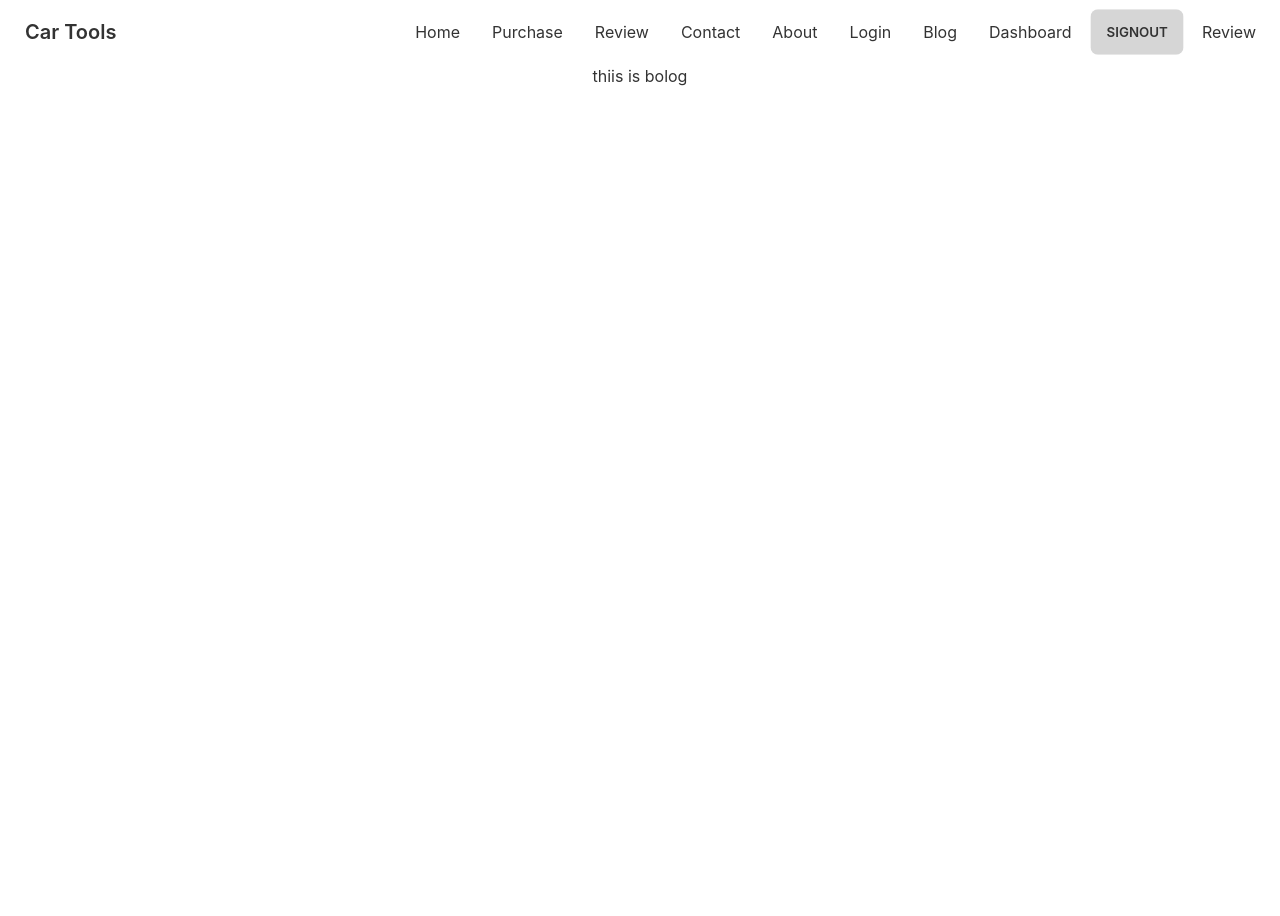
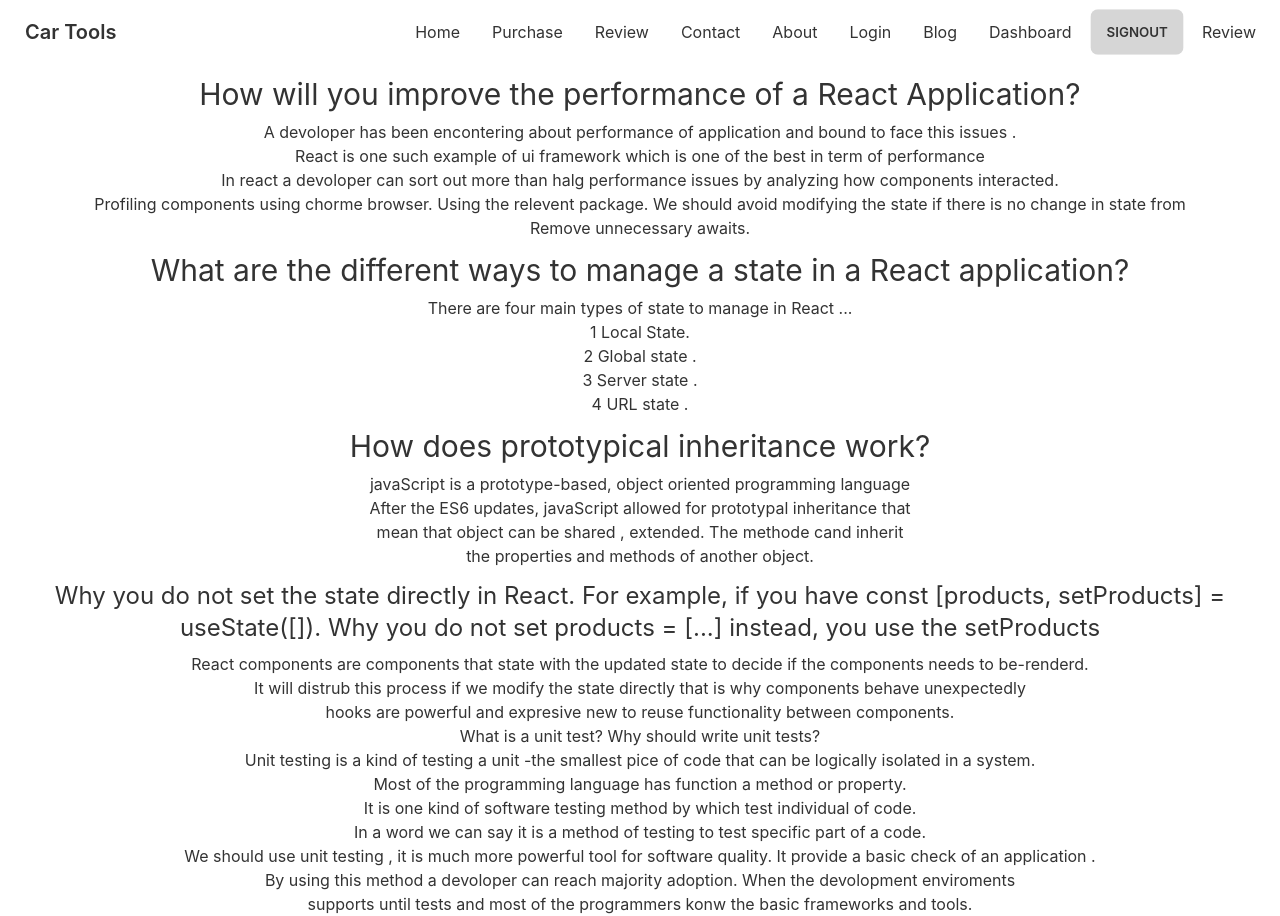
Before and after one commit to Afridi-AD/manufacture-website-client, a React (Create React App) app: page /blog in a window 1280 px wide. Before the commit the page ends 800 px from the top, so only its background shows below. Built offline with nearby package versions, Linux system fonts and the light colour scheme; no server answers; sample sign-in values are in the browser's storage.

Commit message:
404 page update

```diff
--- a/src/App.js
+++ b/src/App.js
@@ -15,6 +15,7 @@ import Navber from './Pages/Shared/Navber';
 import { ToastContainer,  } from 'react-toastify';
 import 'react-toastify/dist/ReactToastify.css';
 import Blog from './Pages/Blog/Blog';
+import NotFound from './Pages/NotFound/NotFound';
 
 
 function App() {
@@ -40,6 +41,7 @@ function App() {
             <Route path='myOrder' element= {<Myorders></Myorders>}></Route>
           </Route>
           <Route path='/blog' element ={<Blog></Blog>}></Route>
+          <Route path='*' element={<NotFound></NotFound>}></Route>
      </Routes>
      <ToastContainer />
     </div>
--- a/src/Pages/Blog/Blog.js
+++ b/src/Pages/Blog/Blog.js
@@ -3,7 +3,48 @@ import React from 'react';
 const Blog = () => {
     return (
         <div>
-            <h1>thiis is bolog</h1>
+            <h1 className='text-3xl mb-2 mt-3'>How will you improve the performance of a React Application?</h1>
+            <p>A devoloper has been encontering about performance of application and bound to face this issues . <br />
+                 React is one such example of ui framework which is one of the best in term of performance <br />
+                In react a devoloper can sort out more than halg performance issues by analyzing how components interacted. <br />
+                Profiling components using chorme browser.
+                Using the relevent package. We should avoid modifying the state if there is no change in state from <div className="br"></div>
+                Remove unnecessary awaits.
+                  </p>
+                  <h1 className='text-3xl mb-2 mt-3'>What are the different ways to manage a state in a React application?</h1>
+                  <p>There are four main types of state to manage in React ... <br />
+                      1 Local State. <br />
+                      2 Global state .<br />
+                      3 Server state .<br />
+                      4 URL state .
+
+                  </p>
+
+                  <h1 className='text-3xl mb-2 mt-3'>
+                  How does prototypical inheritance work?
+                  </h1>
+                  <p>javaScript is a prototype-based, object oriented programming language <br />
+                      After the ES6 updates, javaScript allowed for prototypal inheritance that <br />
+                      mean that object can be shared , extended.
+                      The methode cand inherit <br /> the properties and methods of another object. <br />
+
+                  </p>
+
+                  <h1 className='text-2xl mb-2 mt-3'> Why you do not set the state directly in React. For example, if you have const [products, setProducts] = useState([]). Why you do not set products = [...] instead, you use the setProducts</h1>
+                  <p> React components are components that state with the updated state to decide if the components needs to be-renderd. <br />
+                   It will distrub this process if we modify the state directly that is why components behave unexpectedly <br />
+                      hooks are powerful and expresive new to reuse functionality between components. <br />
+                  </p>
+
+                  <h1>What is a unit test? Why should write unit tests?</h1>
+                  <p>Unit testing is a kind of testing a unit -the smallest pice of code that can be logically isolated in a system. <br /> Most of the programming language has function a method or property. <br />
+                      It is one kind of software testing method by which test individual of code. <br />
+                       In a word we can say it is  a method of testing to test specific part of a code. <br />
+                       We should use unit testing , it is much more powerful tool for software quality. It provide a basic check of an application . <br /> By using this method a devoloper can reach majority adoption.
+                       When the devolopment enviroments  <br />supports until tests and most of the programmers konw the basic frameworks and tools.
+
+                  </p>
+
         </div>
     );
 };
--- a/src/Pages/Home/CustomerReview.js
+++ b/src/Pages/Home/CustomerReview.js
@@ -1,4 +1,5 @@
 import React from 'react';
+import Review from './Review';
 
 const CustomerReview = () => {
     return (
--- /dev/null
+++ b/src/Pages/NotFound/NotFound.js
@@ -0,0 +1,17 @@
+import React from 'react';
+
+const NotFound = () => {
+    return (
+     <div className='items-center'>
+            <div className="card w-96 bg-base-100 shadow-xl">
+  <div class="card-body">
+    <h2 class="card-title font-4xl text-red-600">No Page Available !!!</h2>
+
+  </div>
+  <figure><img src="https://i.ibb.co/9nFGqfw/404.png" alt="Shoes" /></figure>
+</div>
+     </div>
+    );
+};
+
+export default NotFound;
--- a/src/Pages/Purchase/BuyProduct.js
+++ b/src/Pages/Purchase/BuyProduct.js
@@ -1,7 +1,7 @@
 import React from 'react';
 
 const BuyProduct = ({buy,setOrder}) => {
-    const {name,available,minimum,perUnit,img,description} =buy
+    const {name,available,minimum,perUnit,img,description} =buy;
     return (
         <div class=" card w-96 bg-base-100 shadow-xl">
         <figure class="px-10 pt-10">
--- a/src/Pages/Purchase/Purchase.js
+++ b/src/Pages/Purchase/Purchase.js
@@ -1,15 +1,20 @@
 import React, { useEffect, useState } from 'react';
+import { useQuery } from 'react-query';
+import Spinner from '../Shared/Spinner';
 import BuyProduct from './BuyProduct';
 import PurchaseModal from './PurchaseModal';
 
 const Purchase = () => {
-    const [buys, setBuy] = useState([]);
+
     const [order,setOrder] =useState(null);
-    useEffect(() => {
-        fetch('http://localhost:5000/products')
+
+    const {data :buys,isLoading} = useQuery('product', ()=>fetch('http://localhost:5000/products')
             .then(res => res.json())
-            .then(data => setBuy(data));
-    }, [])
+            )
+            if(isLoading){
+              return <Spinner></Spinner>
+            }
+
     return (
         <div >
             <div className='grid grid-cols-1 lg:grid-cols-3 gap-5'>
--- a/src/Pages/Purchase/PurchaseModal.js
+++ b/src/Pages/Purchase/PurchaseModal.js
@@ -31,7 +31,7 @@ const PurchaseModal = ({order,setOrder}) => {
         toast(`Order is set ,${name}`)
       }
       else{
-        toast(`You already have an order ,${name}`)
+        toast.error(`You already have an order ,${name}`)
       }
     setOrder(null);
     })
```
